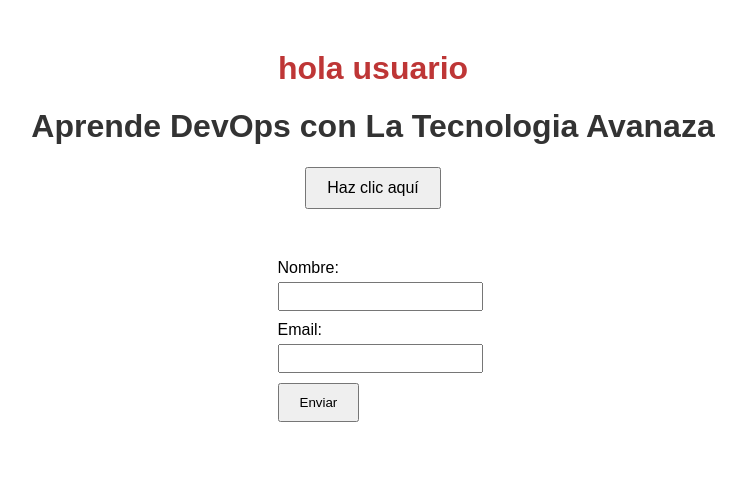
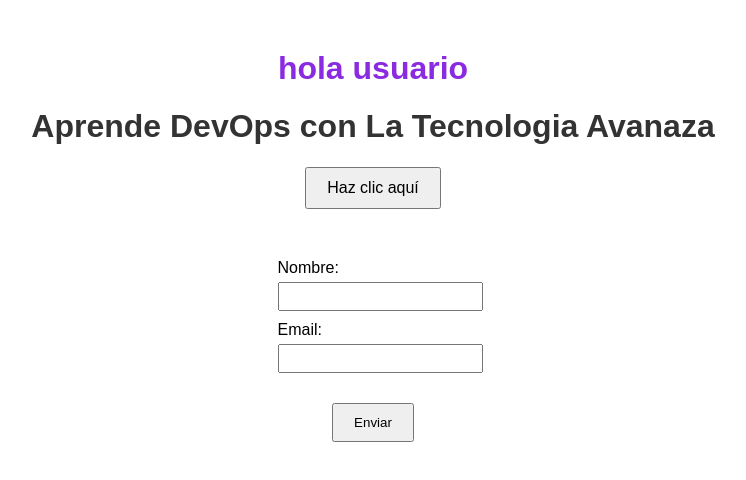
Before and after one commit to mishFi20/MI_APP_WEB_GITFLOW, a plain HTML site: page index.html in a window 1280 px wide. Shown: the whole page, without its empty margins (267-1013 px from the left). Drawn offline with Linux system fonts and the light colour scheme.

Commit message:
modifico form

```diff
--- a/index.html
+++ b/index.html
@@ -18,7 +18,9 @@
         <label for="email">Email:</label>
         <input type="email" id="email" name="email">
         <br>
+        <div class="submit">
         <input type="submit" value="Enviar">
+        </div>
     </form>
     <p id="formOutput"></p>
     <script src="script.js"></script>
--- a/style.css
+++ b/style.css
@@ -8,7 +8,7 @@ h1 {
     color: #333;
 }
 #saludo {
-    color: #be3636;
+    color: blueviolet;
 }
 
 h2 {
@@ -60,3 +60,8 @@ input[type="submit"] {
     font-size: 18px;
     color: #555;
 }
+.submit {
+    display: flex;
+    justify-content: center;
+    margin-top: 20px;
+}
```
